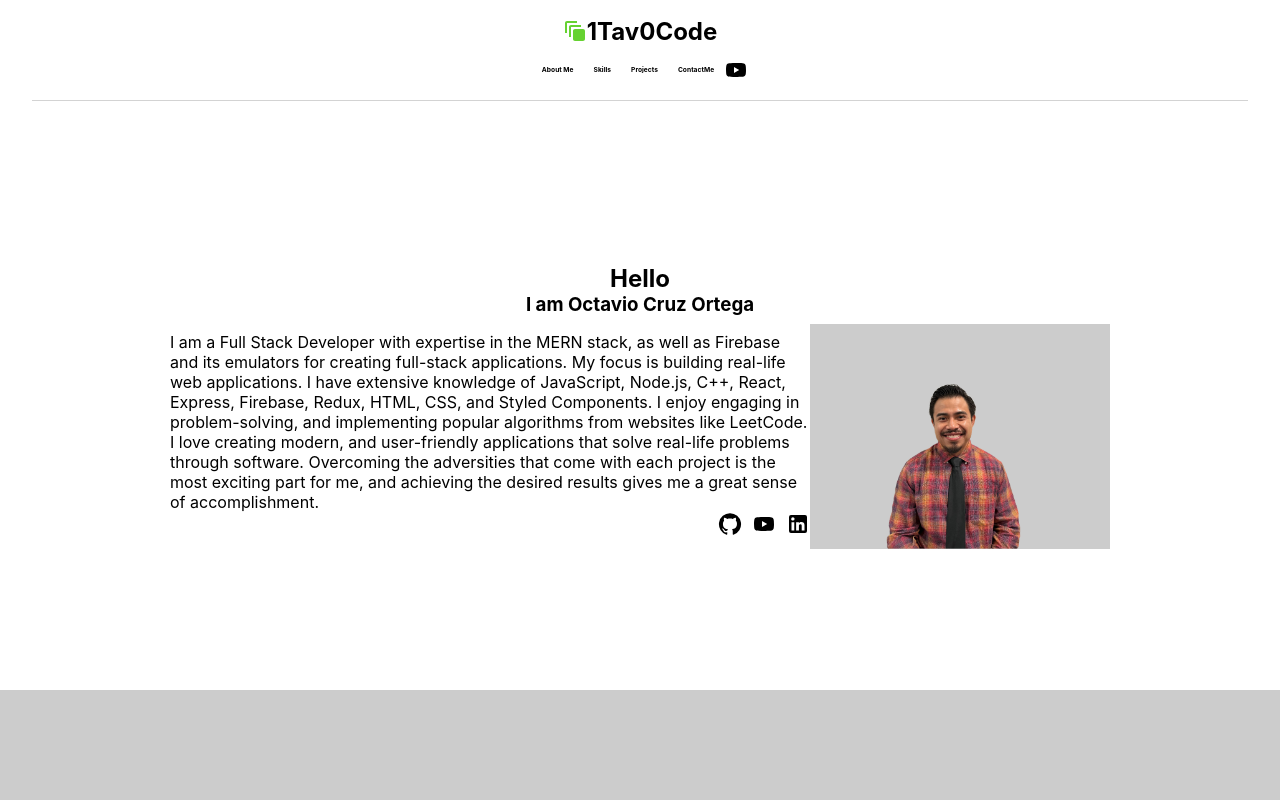
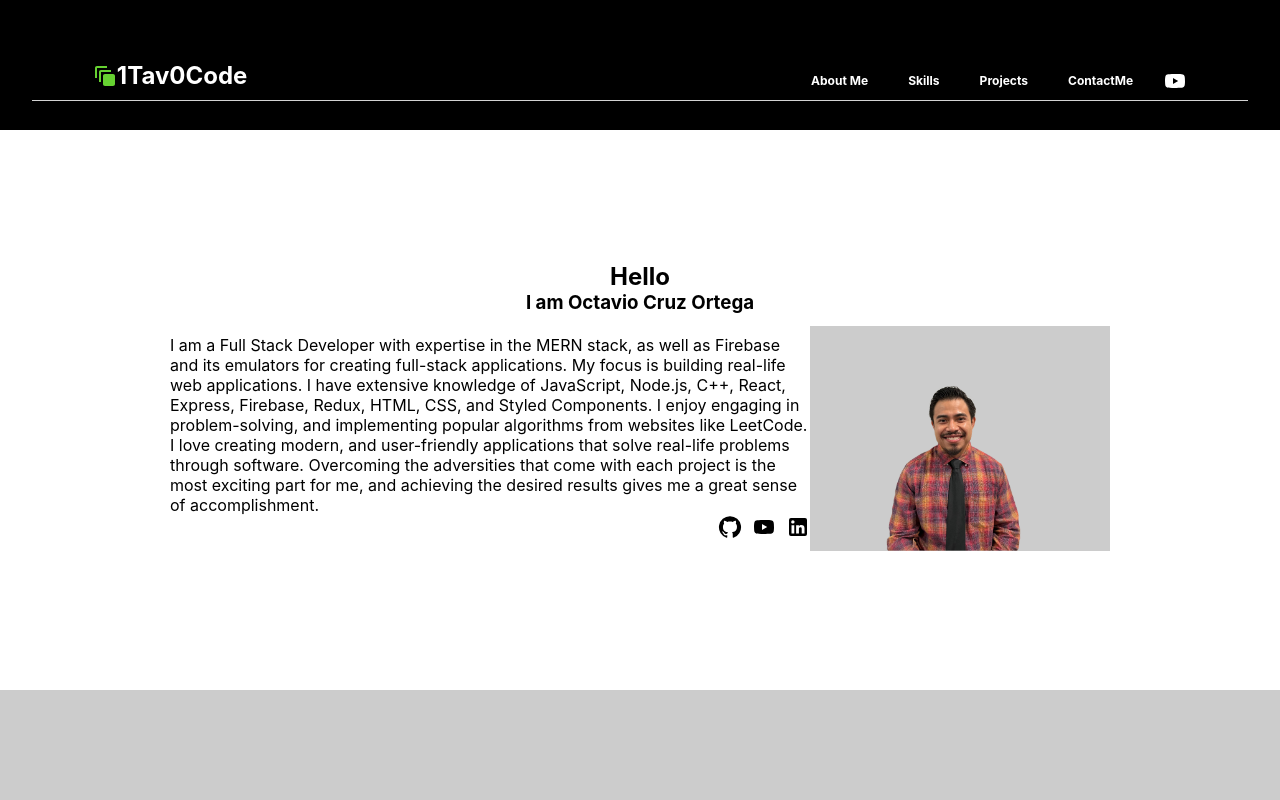
Before and after one commit to 1tav0/portfolio, a React (Create React App) app: page / in a window 1280 px wide. Shown: the top 800 px of the page. Built offline with nearby package versions, Linux system fonts and the light colour scheme.

Commit message:
mofidy header component

```diff
--- a/src/components/AboutMe.css
+++ b/src/components/AboutMe.css
@@ -6,6 +6,7 @@
     justify-content: center;
     align-items: center;
     height: 70vh;
+    gap: 5px;
 }
 
 .aboutme__wrapper{
--- a/src/components/Header.css
+++ b/src/components/Header.css
@@ -1,6 +1,6 @@
 .header{
     height: 100px;
-    color: black;
+    color: white;
     position: sticky;
     top:0;
     width:100%;
@@ -10,20 +10,30 @@
     padding-bottom: 30px;
     display: flex;
     justify-content: center;
+    background-color: black;
 }
 
 .header__wrapper{
     border-bottom: 1px solid lightgray !important;
     width: 95%;
     display: flex;
-    flex-direction: column;
+    justify-content: center;
+    align-items: flex-end;
+    height: 100px;
+    /* background-color: green; */
+}
+
+.header__parent{
+    /* background-color: black; */
+    display: flex;
     align-items: center;
-    justify-content: center;
-    height: 100px;
+    justify-content: space-between;
+    width: 90%;
+
 }
 
 .header__black{
-    background-color: #121212;
+    background-color: black;
     margin: 20px;
     border-bottom: 1px solid lightgray;
 }
@@ -41,19 +51,30 @@ a:hover{
 .header__logo{
     display: flex;
     align-items: center;
+    justify-content: left;
     padding-bottom: 10px;
+    /* background-color: blue; */
 }
+
+.logo{
+    color: white;
+}
+
+.button{
+    color: white;
+}
+
 
 .header__info{
     display: flex;
     align-items: center;
-    font-size: 10px;
-    justify-content: space-between;
+    font-size: large;
+    gap: 20px;
     list-style-type: none;
+    /* background-color: aqua; */
 }
 
 .header__info > h6{
-    margin-right: 30px;
     padding: 10px;
 }
 
--- a/src/components/Header.js
+++ b/src/components/Header.js
@@ -21,16 +21,18 @@ const Header = () => {
   return (
     <div className={`header ${show && "header__black"}`}>
         <div className="header__wrapper">
+            <div className="header__parent">
                 <div className="header__logo">
                     <AutoAwesomeMotionIcon />
-              <h2><a href="#intro">1Tav0Code</a></h2>
+                    <h2><a href="#intro" className="logo">1Tav0Code</a></h2>
                 </div>
                 <div className="header__info">
-              <h6><a href="#aboutme">About Me</a></h6>
-              <h6><a href="#skills">Skills </a></h6>
-              <h6><a href="#projects">Projects </a></h6>
-              <h6><a href="#contactme">ContactMe </a></h6>
+                    <h6><a href="#aboutme" className='button'>About Me</a></h6>
+                    <h6><a href="#skills" className='button'>Skills </a></h6>
+                    <h6><a href="#projects" className='button'>Projects </a></h6>
+                    <h6><a href="#contactme" className='button'>ContactMe </a></h6>
                     <YouTubeIcon/>
+                </div>
             </div>
         </div>
     </div>
```
Lines whose indentation alone changed are shown as unchanged.
